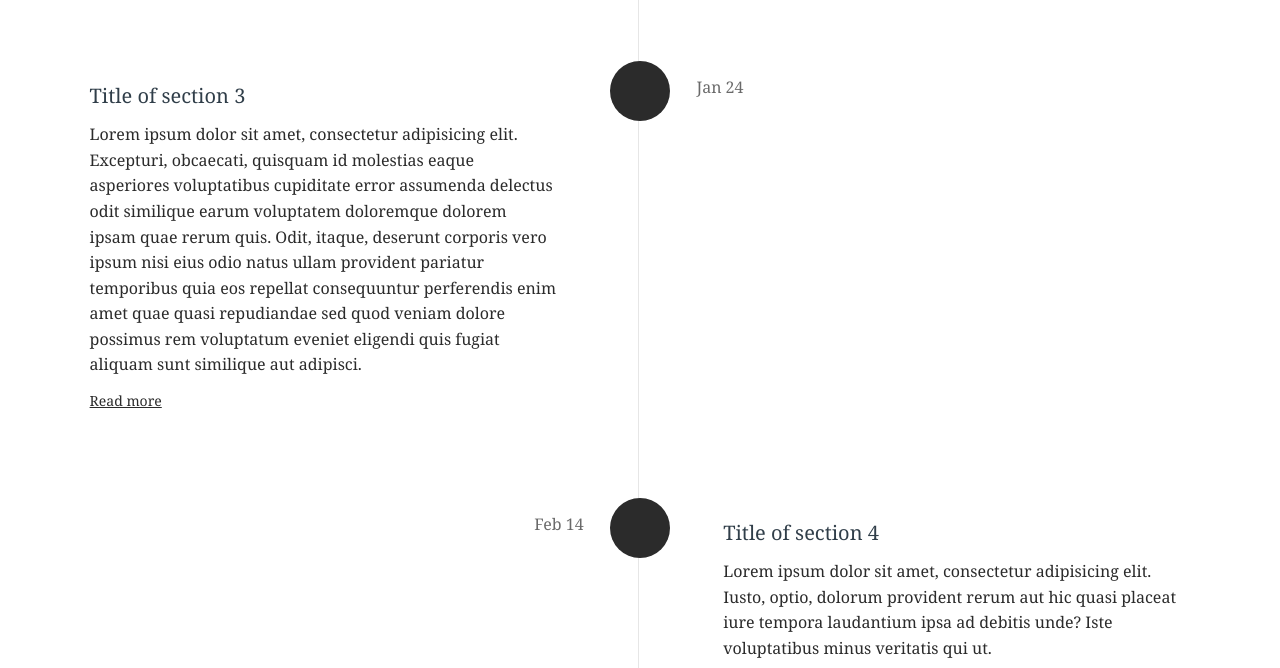
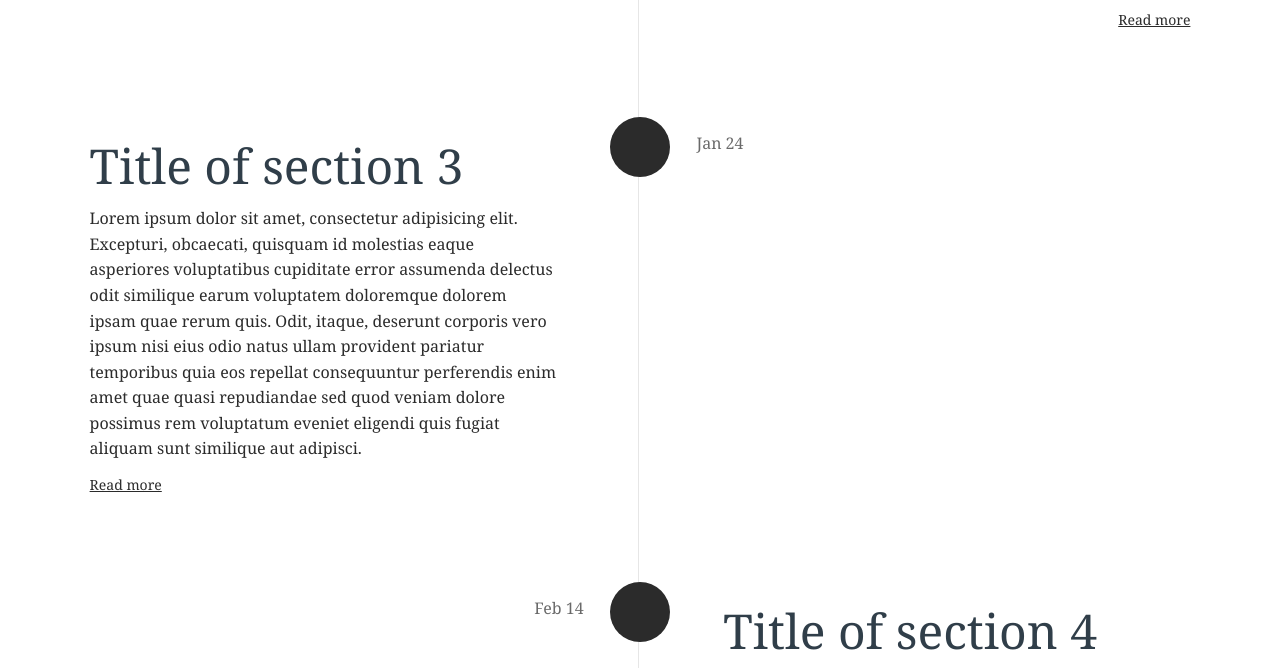
Before and after one commit to whiteswift/nap-vertical-timeline, a plain HTML site: page index.html in a window 1280 px wide. Shown: the part 561-1229 px from the top of the page. Drawn offline with nearby package versions, Linux system fonts and the light colour scheme.

Commit message:
Initial commit

```diff
--- a/css/style.css
+++ b/css/style.css
@@ -281,8 +281,6 @@ header h1 {
 }
 @media only screen and (min-width: 768px) {
   .cd-timeline-content h2 {
-    font-size: 20px;
-    font-size: 1.25rem;
   }
   .cd-timeline-content p {
     font-size: 16px;
```
Also changed, not shown: 1 other file.
